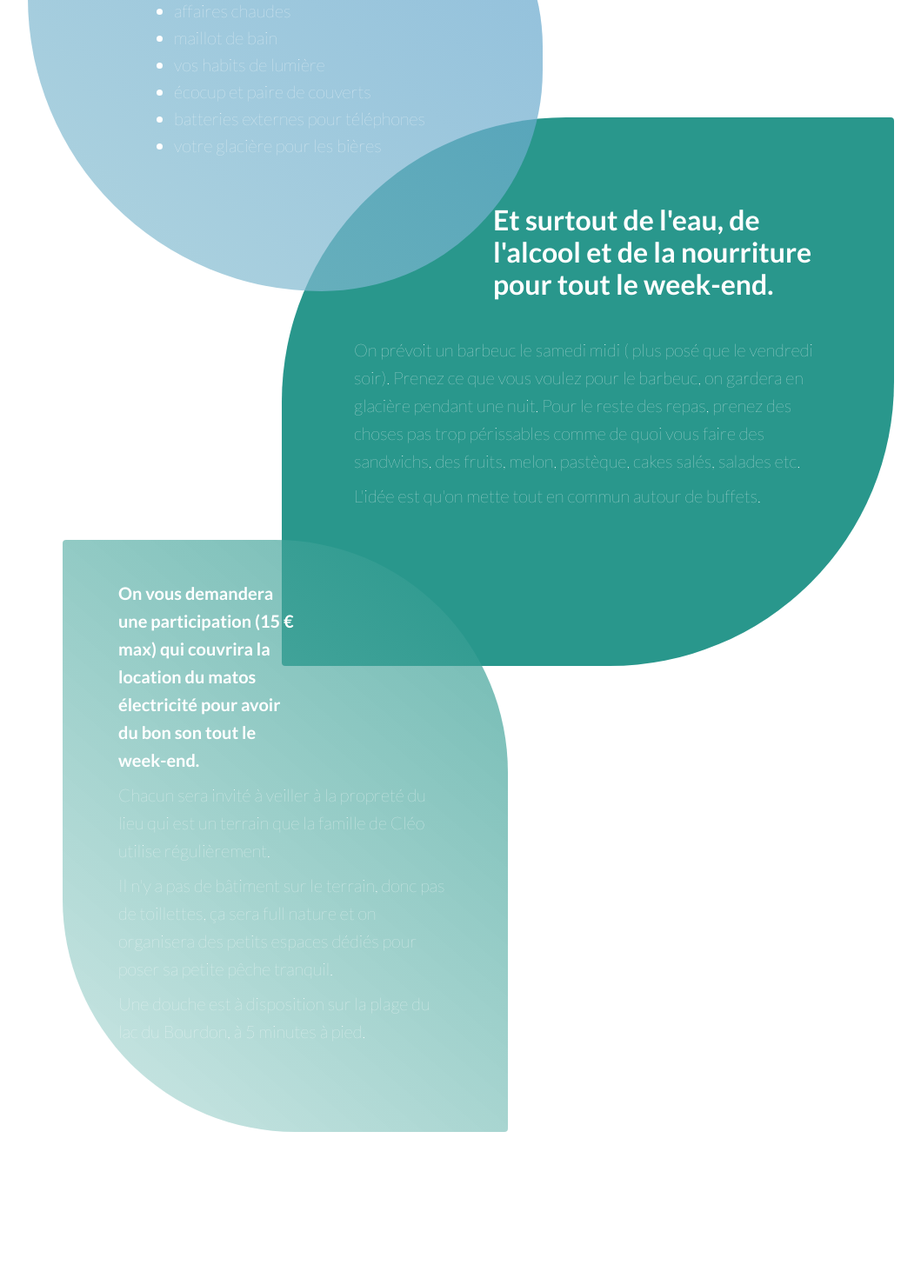
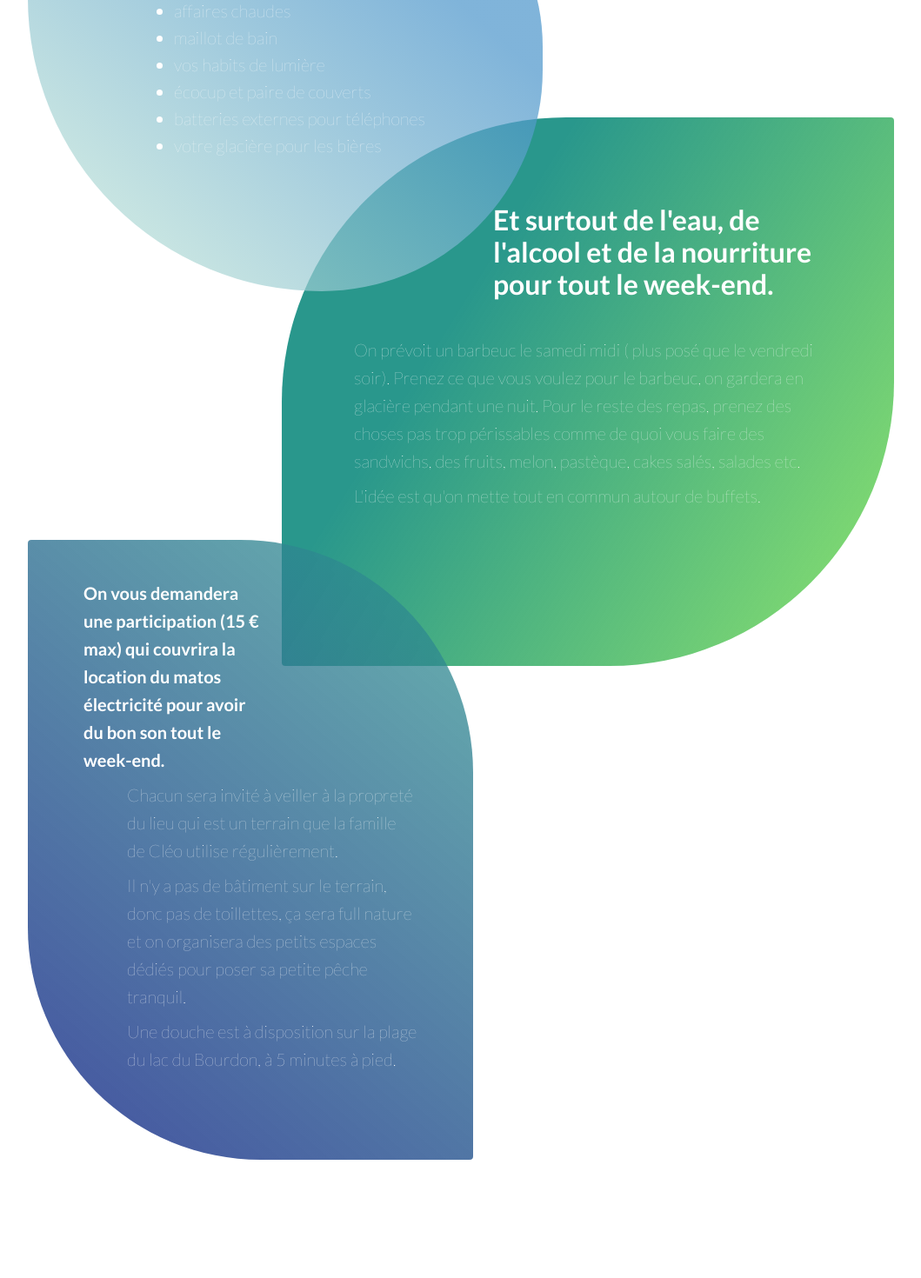
Before and after one commit to Constance-Agonse/jungle-bivouac, a Next.js app: page / in a window 1280 px wide. Shown: the part 2160-3630 px from the top of the page at 87% size, without its empty margins (96-1155 px from the left). Built offline with nearby package versions, Linux system fonts and the light colour scheme.

Commit message:
leaves styles updated

```diff
--- a/components/ExplanationSection/ExplanationSection.tsx
+++ b/components/ExplanationSection/ExplanationSection.tsx
@@ -38,24 +38,20 @@ export const ExplanationSection = () => {
 
         <div className="ExplanationSection__leaf-container ExplanationSection__leaf-container--left">
           <div className="ExplanationSection__leaf ExplanationSection__leaf--left ExplanationSection__leaf--participe">
-
             <p>
               On vous demandera une participation (15 € max) qui couvrira la location du matos électricité pour avoir du bon son tout le week-end.
             </p>
-
+            <div className="ExplanationSection__leaf--participe__shifted-text">
               <p>
                 Chacun sera invité à veiller à la propreté du lieu qui est un terrain que la famille de Cléo utilise régulièrement.
-
-
               </p>
               <p>
                 Il n'y a pas de bâtiment sur le terrain, donc pas de toillettes, ça sera full nature et on organisera des petits espaces dédiés pour poser sa petite pêche tranquil.
-
               </p>
               <p>
                 Une douche est à disposition sur la plage du lac du Bourdon, à 5 minutes à pied.
-
               </p>
+            </div>
           </div>
         </div>
       </div>
--- a/styles/explanation.scss
+++ b/styles/explanation.scss
@@ -22,6 +22,7 @@
   display: flex;
   flex-direction: column;
   padding-bottom: 100px;
+
   @include small {
     width: 100%;
     margin: 0 16px;
@@ -31,9 +32,11 @@
 
 .ExplanationSection__leaf-container {
   width: 50%;
+
   @include small {
     width: 100%;
     margin-bottom: 8px;
+
     &:last-child {
       margin-bottom: 0;
     }
@@ -45,6 +48,7 @@
   display: flex;
   justify-content: flex-end;
 }
+
 .ExplanationSection__leaf-container--right {
   align-self: flex-end;
   display: flex;
@@ -56,16 +60,21 @@
   border-radius: 4px;
   box-sizing: border-box;
   padding: 64px;
+
   h2 {
     margin-bottom: 16px;
   }
+
   p {
     margin-bottom: 8px;
+
     &:last-child {
       margin-bottom: 0;
     }
   }
+
   margin-bottom: -100px;
+
   @include small {
     padding: 16px;
     margin: 0 8px;
@@ -77,6 +86,7 @@
   border-top-right-radius: 160px;
   border-bottom-left-radius: 160px;
   transform: translate(4px, 0);
+
   @include small {
     transform: translate(0, 0);
   }
@@ -86,6 +96,7 @@
   border-top-left-radius: 160px;
   border-bottom-right-radius: 160px;
   transform: translate(-4px, 0);
+
   @include small {
     transform: translate(0, 0);
   }
@@ -93,7 +104,6 @@
 
 .ExplanationSection__leaf--que-prendre {
   background: linear-gradient(41.92deg, rgba(174, 216, 213, 0.7) 18.54%, rgba(74, 148, 202, 0.7) 73.98%);
-  background-size: 400% 400%;
   border-radius: 8px 426.959px 456.959px 606.959px;
   padding-top: 43px;
   width: calc(100% + 80px);
@@ -103,6 +113,7 @@
   padding-bottom: 140px;
   padding-top: 70px;
   z-index: 1;
+
   @include small {
     padding: 16px;
     margin-bottom: 0;
@@ -114,11 +125,10 @@
 
 .ExplanationSection__leaf--surtout {
   width: 100%;
-  background: linear-gradient(121.76deg, #29978C 30.88%, rgba(69, 216, 0, 0) 104.05%);
-  background-size: 400% 400%;
+  background: linear-gradient(121.76deg, #29978C 30.88%, rgb(69 216 0 / 58%) 104.05%);
   border-radius: 326.959px 4px;
   padding-left: 83px;
- padding-top: 100px;
+  padding-top: 100px;
   padding-bottom: 180px;
   width: calc(100% + 192px);
   transform: translate(-220px, -100px);
@@ -140,11 +150,10 @@
 
 .ExplanationSection__leaf--participe {
   width: 100%;
-  background-size: 400% 400%;
-  background: linear-gradient(220.32deg, rgba(41, 151, 140, 0.7) -2%, rgba(175, 217, 213, 0.546) 104.24%);
-  border-radius: 4px 267.5px ;
+  background: linear-gradient(220.32deg, rgba(41, 151, 140, 0.7) -2%, rgb(65 76 159) 104.24%);
+  border-radius: 4px 267.5px;
   padding-bottom: 100px;
-  transform: translate(40px, -145px);
+  transform: translate(0, -145px);
   padding-top: 45px;
   flex-shrink: 0;
 
@@ -156,9 +165,13 @@
   }
 }
 
-.ExplanationSection__leaf--participe p:first-child {
-font-weight: bold;
-margin-right: 180px;
+.ExplanationSection__leaf--participe__shifted-text {
+  margin-left: 50px;
+}
+
+.ExplanationSection__leaf--participe>p:first-child {
+  font-weight: bold;
+  margin-right: 180px;
 }
 
 .ExplanationSection__running-text {
```
Lines whose indentation alone changed are shown as unchanged.
